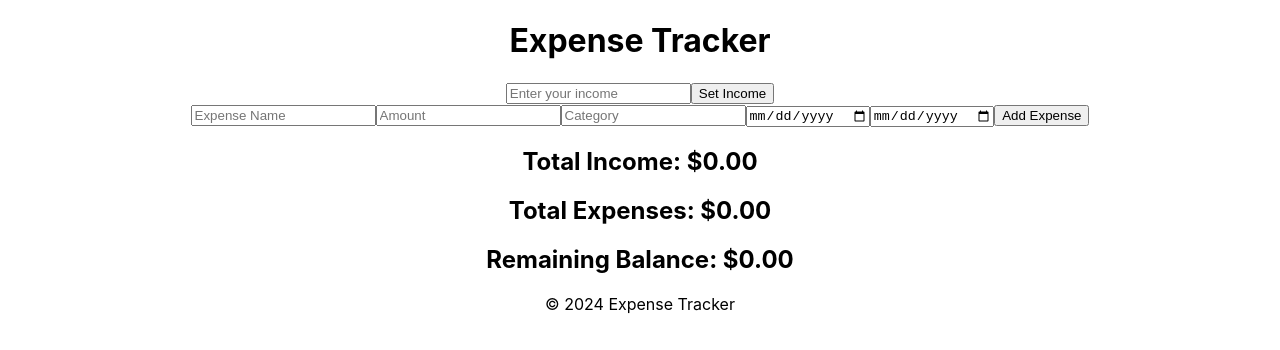
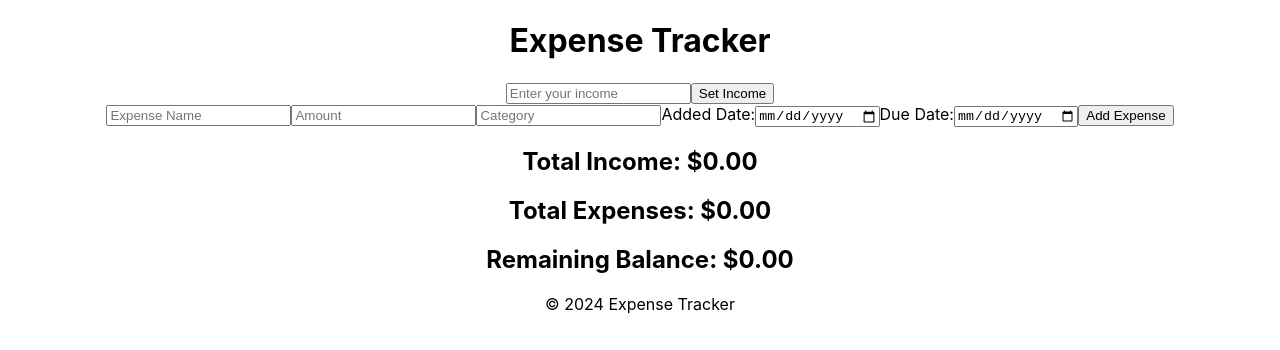
Before and after one commit to sahomelabs/exptest, a React (Create React App) app: page / in a window 1280 px wide. Shown: the top 350 px of the page. Built offline with nearby package versions, Linux system fonts and the light colour scheme.

Commit message:
add due date and date added to expense

```diff
--- a/src/Components/ExpenseForm/ExpenseForm.jsx
+++ b/src/Components/ExpenseForm/ExpenseForm.jsx
@@ -19,8 +19,14 @@ const ExpenseForm = ({ addExpense }) => {
       <input type="text" name="name" value={expense.name} onChange={handleChange} placeholder="Expense Name" required />
       <input type="number" name="amount" value={expense.amount} onChange={handleChange} placeholder="Amount" required />
       <input type="text" name="category" value={expense.category} onChange={handleChange} placeholder="Category" required />
+      <label>
+        Added Date:
       <input type="date" name="date" value={expense.date} onChange={handleChange} required />
+      </label>
+      <label>
+        Due Date:
       <input type='date' name='dueDate' value={expense.dueDate} onChange={handleChange} placeholder='Due Date' required />
+      </label>
       <button type="submit">Add Expense</button>
     </form>
   );
```
